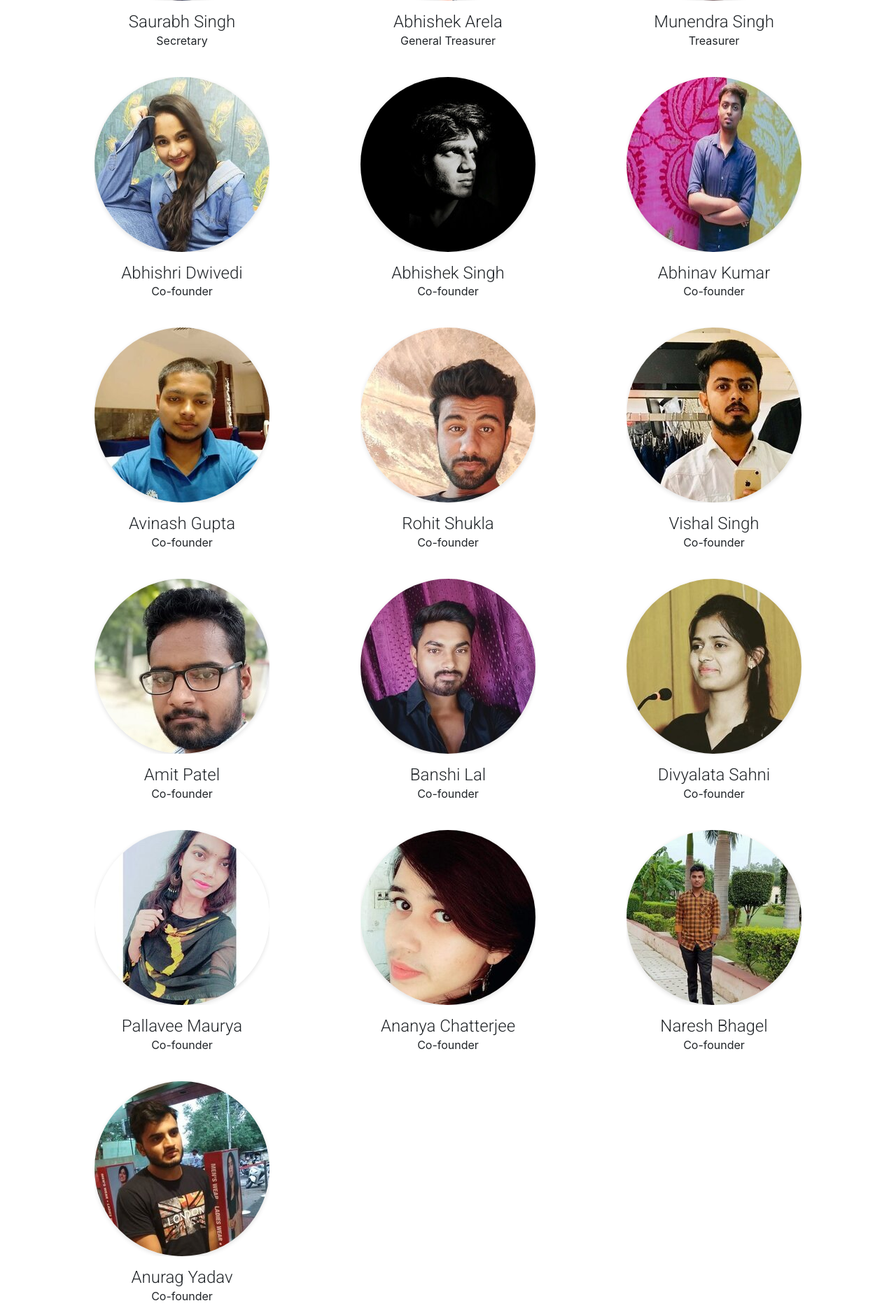
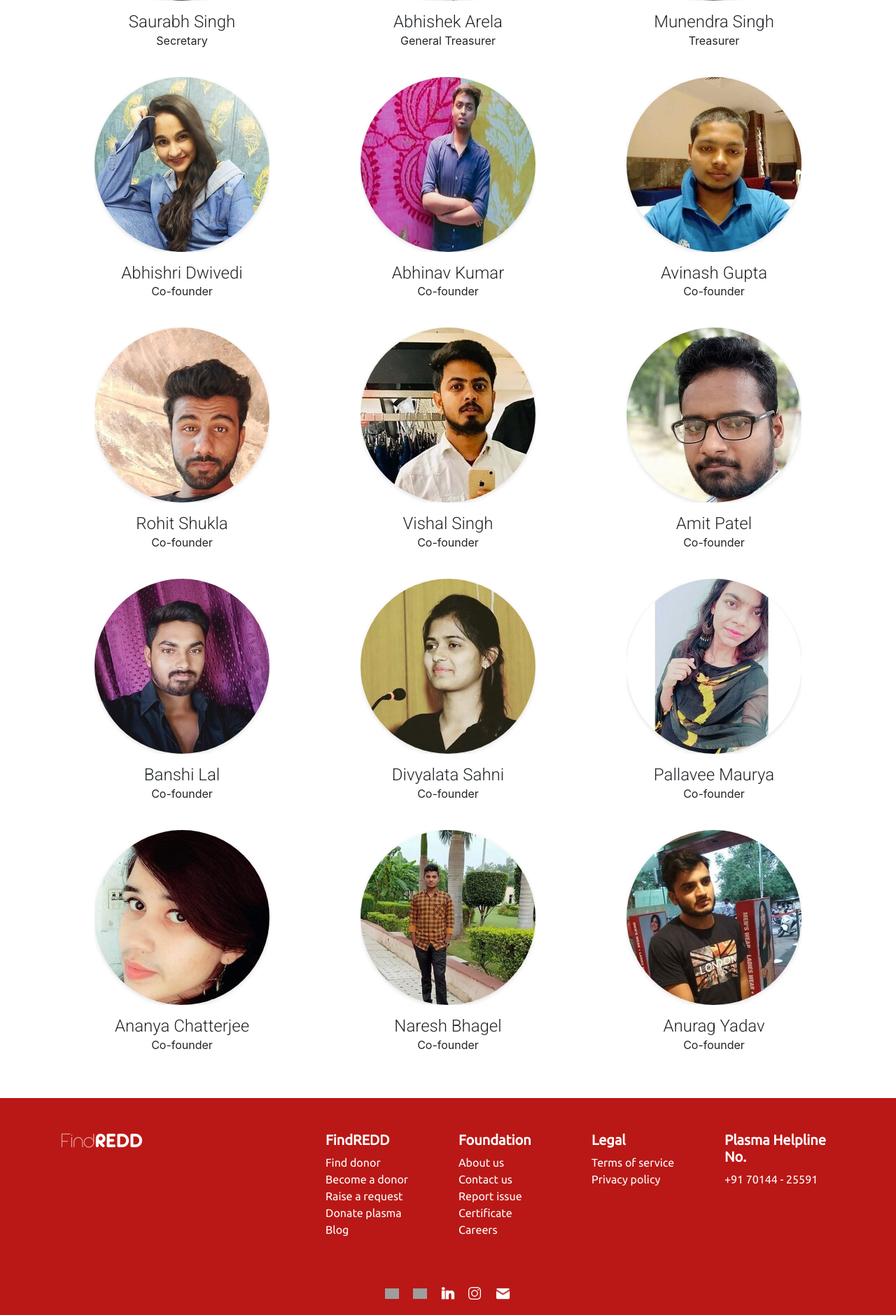
Before and after one commit to findredd/findredd, a Django app: page /team/ in a window 1280 px wide. Shown: the part 849-2728 px from the top of the page at 70% size. Run offline with Django 3.2, Linux system fonts and the light colour scheme; some libraries are stand-ins or nearby versions; grey boxes are pictures that could not be loaded.

Commit message:
Update team.html

```diff
--- a/main/templates/main/team.html
+++ b/main/templates/main/team.html
@@ -119,15 +119,6 @@
 
         <div class="col-md-4 mt-4 text-center">
             <div class="img-hover-zoom ml-auto mr-auto">
-                <img src="{% static 'main/images/team/abhishek_singh_250x250.jpg' %}" class="rounded-circle" width="250px">
-            </div>
-
-            <h2 class="mt-3 team-membar-name">Abhishek Singh</h2>
-            <p class="mt-n2">Co-founder</p>
-        </div>
-
-        <div class="col-md-4 mt-4 text-center">
-            <div class="img-hover-zoom ml-auto mr-auto">
                 <img src="{% static 'main/images/team/abhinav_kumar_250x250.jpg' %}" class="rounded-circle" width="250px">
             </div>
 
```
